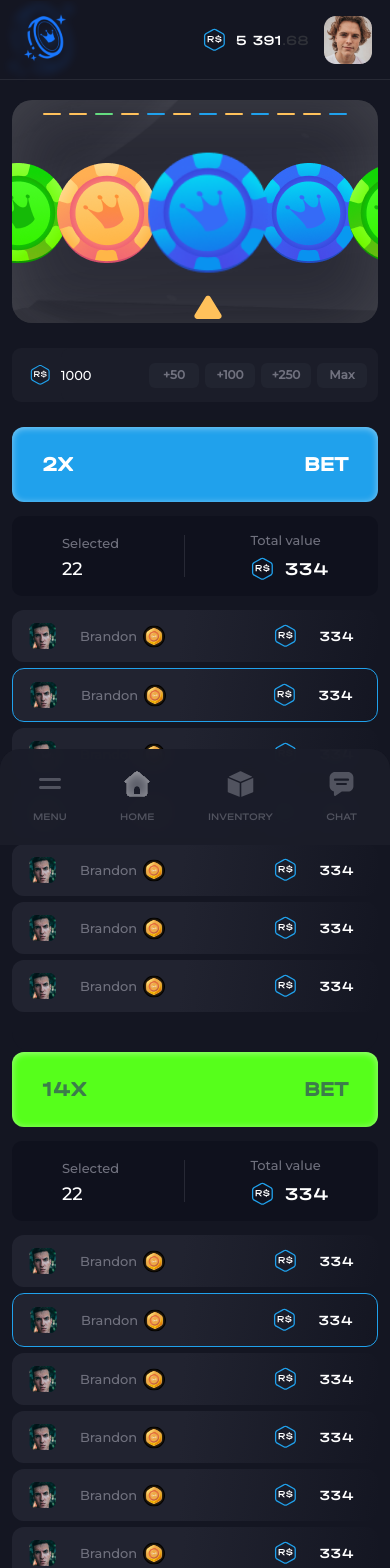
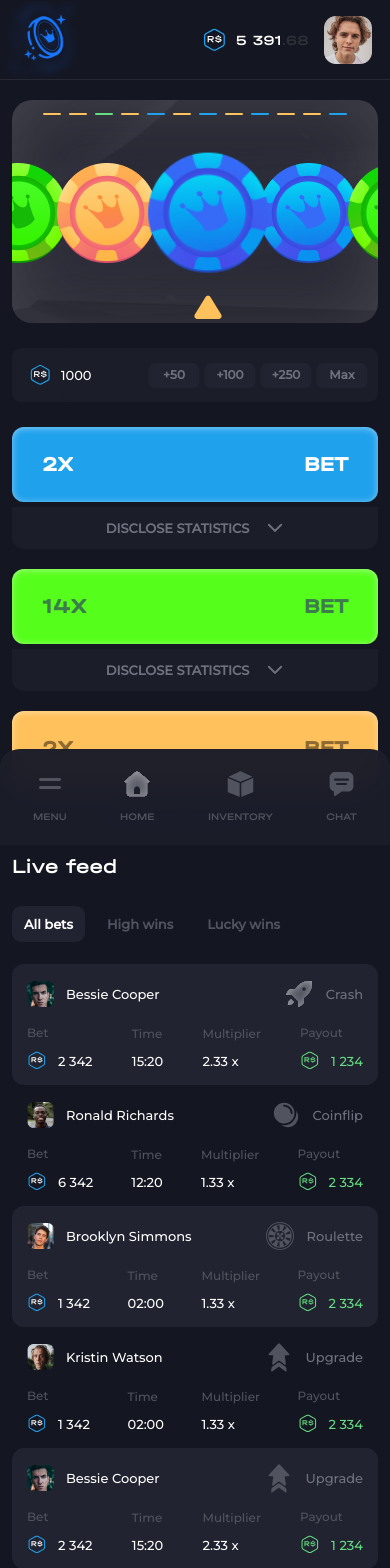
Before and after one commit to diorm47/blox-empire, a React (Create React App) app: page /roulette in a window 390 px wide. Shown: the top 1568 px of the page. Built offline with nearby package versions, Linux system fonts and the light colour scheme.

Commit message:
after test fixes

```diff
--- a/src/components/nav-bar/navbar.css
+++ b/src/components/nav-bar/navbar.css
@@ -54,6 +54,7 @@ nav {
 .nav_slots_live {
   display: flex;
   align-items: center;
+   margin-left: 38px;
 }
 .nav_slots_live div {
   display: flex;
--- a/src/pages/coinflip/coinflip.css
+++ b/src/pages/coinflip/coinflip.css
@@ -314,5 +314,7 @@
   .coinflip_modal .total_inv .m_30:nth-child(4) {
     margin-left: -120px;
   }
-
+  .coinflip_wrapper .total_inv .m_30 {
+    margin: 0;
   }
+}
--- a/src/pages/home-page/home-page.css
+++ b/src/pages/home-page/home-page.css
@@ -76,7 +76,7 @@
     justify-content: space-between;
   }
   .header_mobile_cards div {
-    width: 160px;
+    width: 47%;
 
     margin-bottom: 15px;
   }
--- a/src/pages/plinko/plinko.css
+++ b/src/pages/plinko/plinko.css
@@ -9,9 +9,9 @@
   width: 625px;
   margin: 0 auto;
 }
-.plinko_page  {
-   padding-right: 0 !important;
-   padding-top: 0 !important;
+.plinko_page {
+  padding-right: 0 !important;
+  padding-top: 0 !important;
 }
 
 .plinko_page .tower_game_block {
@@ -89,4 +89,25 @@
   .plinko_page .tower_wrapper {
     background: transparent !important;
   }
+
+  .plinko_numbers button:nth-child(7),
+  .plinko_numbers button:nth-child(8),
+  .plinko_numbers button:nth-child(9),
+  .plinko_numbers button:nth-child(10),
+  .plinko_numbers button:nth-child(11) {
+    display: none;
+  }
+  .plinko_page .tower_currency {
+    width: 60%;
+  }
+  .plinko_page .sign_submit_btn {
+    width: 35%;
+  }
+  .plinko_tree {
+    padding-top: 55px;
+    background: url(../../assets/images/plinko-mob-bg.png);
+  }
+  .plinko_page .tower_wrapper {
+    padding-top: 0;
+  }
 }
--- a/src/pages/roulette-game/roulette.css
+++ b/src/pages/roulette-game/roulette.css
@@ -78,7 +78,7 @@
 }
 
 .roulette_bet_grade {
-  margin-bottom: 14px;
+
   width: 100%;
   padding: 26px 30px;
   display: flex;
@@ -103,6 +103,7 @@
   padding: 15px 19px 15px 20px;
   border-radius: 10px;
   background: #0f111d;
+  margin-top: 14px;
 }
 
 .bet_total .total_inv {
@@ -204,17 +205,17 @@
 .roulette_page .pages_live_fee {
   padding: 0;
 }
+
 @media only screen and (max-width: 700px) {
   .top_roulette_carousel_lines div:nth-child(2n) {
     display: none;
   }
   .roulette_currency {
     width: 100%;
-  background: #1B1D29;
+    background: #1b1d29;
   }
   .roulette_currency * {
-  background: #1B1D29 ;
-
+    background: #1b1d29;
   }
   .roulette_currency p {
     background: transparent;
@@ -223,14 +224,46 @@
     flex-direction: column;
     margin-bottom: 0;
   }
- .roulette_bet_block, .no_bets {
+  .roulette_bet_block,
+  .no_bets {
     width: 100%;
     padding: 0;
+    height: auto;
+    margin-bottom: 20px;
   }
   .no_bets {
     width: 99%;
+    height: 400px;
   }
   .pages_live_fee {
     background: transparent !important;
   }
+  .mobile_roul_tab {
+    width: 100%;
+    padding: 12px 0;
+    display: flex;
+    align-items: center;
+    justify-content: center;
+    border-radius: 0px 0px 12px 12px;
+    background: var(--background-bg-dark-2, #1b1d29);
+    cursor: pointer;
+    margin-top: 5px;
   }
+  .mobile_roul_tab p {
+    color: var(--foreground-text-message, #70717e);
+    text-align: center;
+    font-family: "Montserrat", sans-serif;
+    font-size: 13px;
+    font-style: normal;
+    font-weight: 600;
+    line-height: 18px;
+    text-transform: uppercase;
+    margin-right: 17px;
+  }
+  .mob_tab_dn {
+    display: none;
+  }
+  .reversed_btn svg {
+    transform: rotate(180deg);
+  }
+}
--- a/src/pages/roulette-game/roulette.jsx
+++ b/src/pages/roulette-game/roulette.jsx
@@ -1,4 +1,4 @@
-import React from "react";
+import React, { useState } from "react";
 import Slider from "react-slick";
 import { ReactComponent as RouletteIcon } from "../../assets/icons/roulette-icon.svg";
 import coin_1 from "../../assets/images/roulette-carousel_items/coin-1.png";
@@ -13,11 +13,15 @@ import { ReactComponent as NoIcon } from "../../assets/icons/no-icon.svg";
 
 import table_img_1 from "../../assets/images/home-page-table/table-img-1.png";
 import { ReactComponent as Status } from "../../assets/icons/status-lvl-1.svg";
+import { ReactComponent as ArrowDown } from "../../assets/icons/arrow-down.svg";
 import HeaderTable from "../../components/header-table/header-table";
-import "../tower/tower.css"
-import "../home-page/home-page.css"
+import "../tower/tower.css";
+import "../home-page/home-page.css";
 
 function Roulette() {
+  const [tab1, setTab1] = useState(false);
+  const [tab2, setTab2] = useState(false);
+  const [tab3, setTab3] = useState(false);
   var carousel_settings = {
     dots: false,
     infinite: true,
@@ -169,7 +173,7 @@ function Roulette() {
               <p>2X</p>
               <p>BET</p>
             </div>
-            <div className="bet_total">
+            <div className={tab1 ? "bet_total" : "bet_total mob_tab_dn"}>
               <div className="total_inv">
                 <div className="m_30">
                   <p className="main_p_style">Selected</p>
@@ -187,7 +191,9 @@ function Roulette() {
                 </div>
               </div>
             </div>
-            <div className="bet_users_list">
+            <div
+              className={tab1 ? "bet_users_list" : "bet_users_list mob_tab_dn"}
+            >
               <div className="bet_users_list_item">
                 <div className="bet_user">
                   <div className="dflex_aicenter">
@@ -322,13 +328,23 @@ function Roulette() {
                 </div>
               </div>
             </div>
+            <div
+              className={
+                !tab1 ? "mobile_roul_tab" : "mobile_roul_tab reversed_btn"
+              }
+              onClick={() => setTab1(!tab1)}
+            >
+              <p>Disclose statistics</p>
+              <ArrowDown />
+            </div>
           </div>
+
           <div className="roulette_bet_block">
             <div className="roulette_bet_grade bet_green">
               <p>14X</p>
               <p>BET</p>
             </div>
-            <div className="bet_total">
+            <div className={tab2 ? "bet_total" : "bet_total mob_tab_dn"}>
               <div className="total_inv">
                 <div className="m_30">
                   <p className="main_p_style">Selected</p>
@@ -346,7 +362,9 @@ function Roulette() {
                 </div>
               </div>
             </div>
-            <div className="bet_users_list">
+            <div
+              className={tab2 ? "bet_users_list" : "bet_users_list mob_tab_dn"}
+            >
               <div className="bet_users_list_item">
                 <div className="bet_user">
                   <div className="dflex_aicenter">
@@ -481,13 +499,22 @@ function Roulette() {
                 </div>
               </div>
             </div>
+            <div
+              className={
+                !tab2 ? "mobile_roul_tab" : "mobile_roul_tab reversed_btn"
+              }
+              onClick={() => setTab2(!tab2)}
+            >
+              <p>Disclose statistics</p>
+              <ArrowDown />
+            </div>
           </div>
           <div className="roulette_bet_block">
             <div className="roulette_bet_grade bet_orange">
               <p>2X</p>
               <p>BET</p>
             </div>
-            <div className="bet_total">
+            <div className={tab3 ? "bet_total" : "bet_total mob_tab_dn"}>
               <div className="total_inv">
                 <div className="m_30">
                   <p className="main_p_style">Selected</p>
@@ -505,14 +532,28 @@ function Roulette() {
                 </div>
               </div>
             </div>
-            <div className="bet_users_list no_bets">
+            <div
+              className={
+                tab3
+                  ? "bet_users_list no_bets"
+                  : "bet_users_list no_bets mob_tab_dn"
+              }
+            >
               <div className="no_icon">
                 <NoIcon />
                 <p className="main_p_style">NO BETS</p>
               </div>
             </div>
+            <div
+              className={
+                !tab3 ? "mobile_roul_tab" : "mobile_roul_tab reversed_btn"
+              }
+              onClick={() => setTab3(!tab3)}
+            >
+              <p>Disclose statistics</p>
+              <ArrowDown />
+            </div>
           </div>
-
         </div>
         <div className="pages_live_fee">
           <div className="page_title">
--- a/src/pages/tower/tower.css
+++ b/src/pages/tower/tower.css
@@ -231,4 +231,7 @@
     margin-left: 12px;
     margin-right: 12px;
   }
+  .tower_page {
+    background: transparent;
+  }
 }
```
Also changed, not shown: src/assets/images/plinko-mob-bg.png (added). Lines whose indentation alone changed are shown as unchanged.
